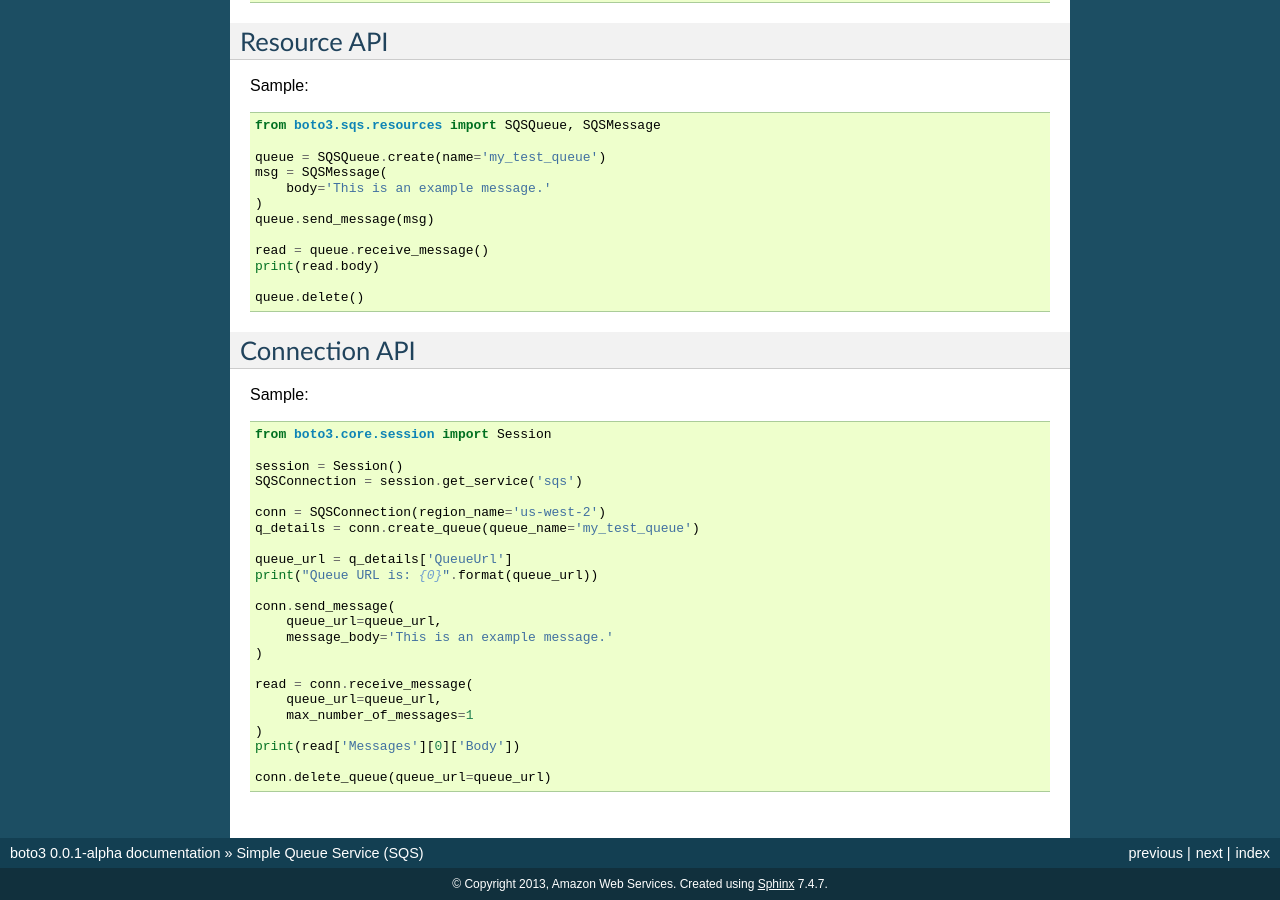
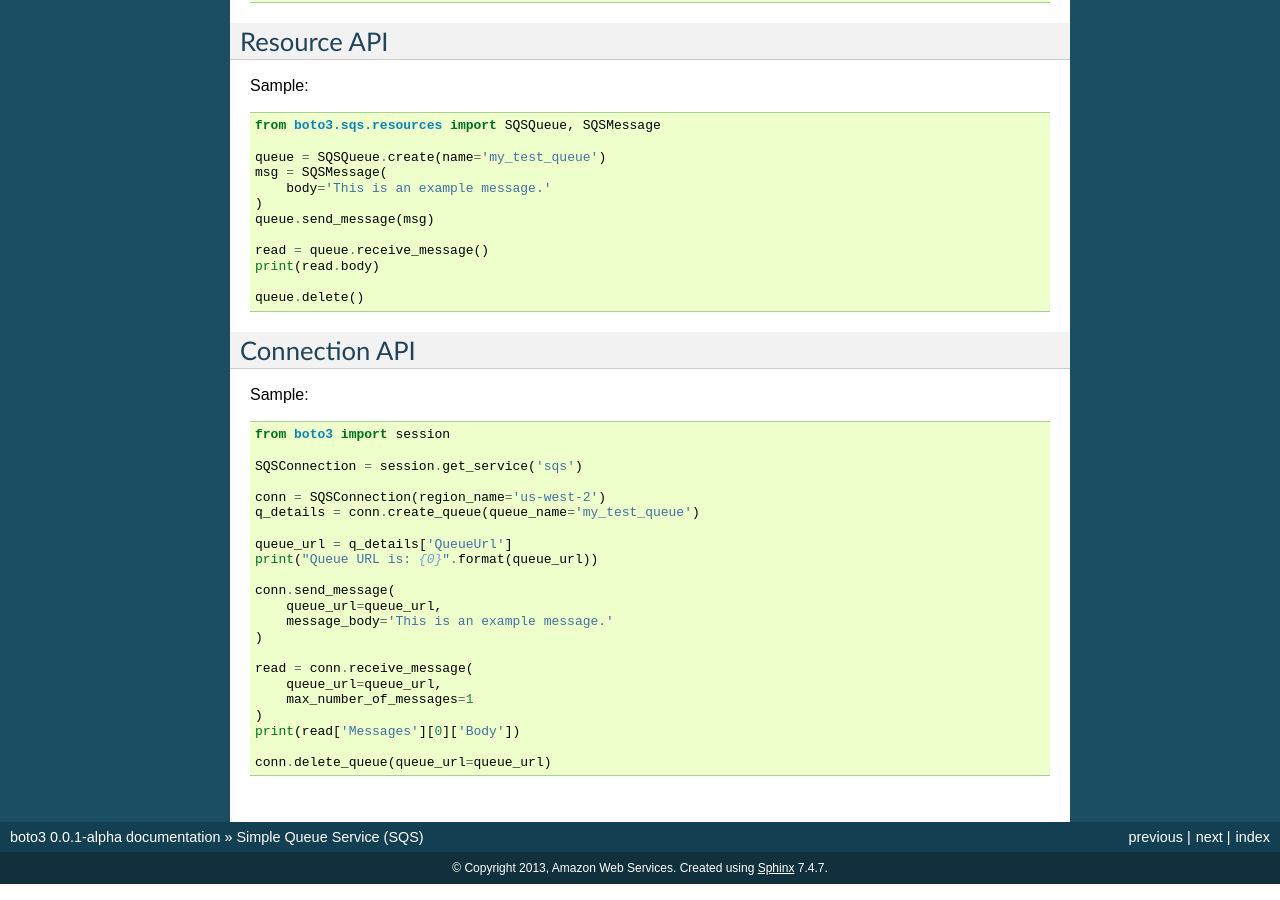
Before and after one commit to boto/boto3-legacy, a Sphinx documentation site: the page built from docs/source/tutorial/sqs.rst, in a window 1280 px wide and 900 px high, scrolled down 585 px. Built offline with Sphinx 7.4.7, drawn with Linux system fonts in a browser that asks for light colours.

Commit message:
Added a default session for convenience.
I may live to see a day where I regret this.

```diff
--- a/docs/source/tutorial/sqs.rst
+++ b/docs/source/tutorial/sqs.rst
@@ -59,9 +59,8 @@
 
 Sample::
 
-    from boto3.core.session import Session
+    from boto3 import session
 
-    session = Session()
     SQSConnection = session.get_service('sqs')
 
     conn = SQSConnection(region_name='us-west-2')
```
Also changed, not shown: boto3/__init__.py (+8 -2 lines).
